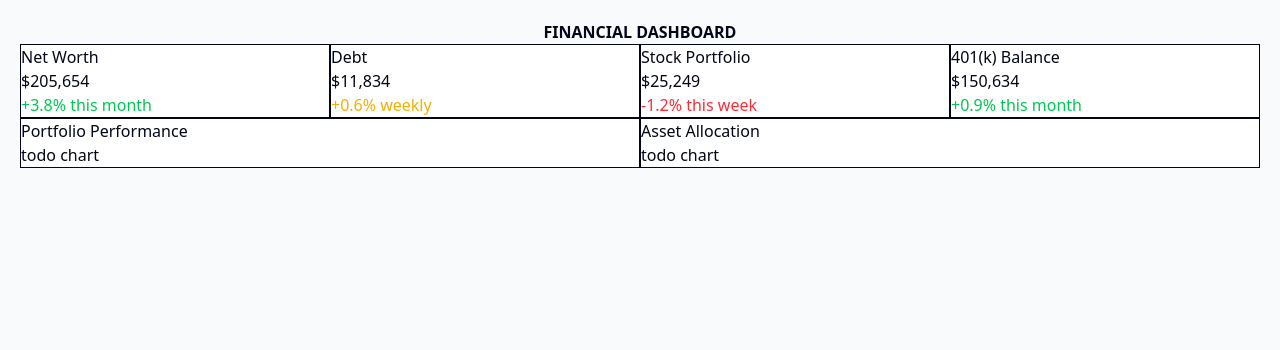
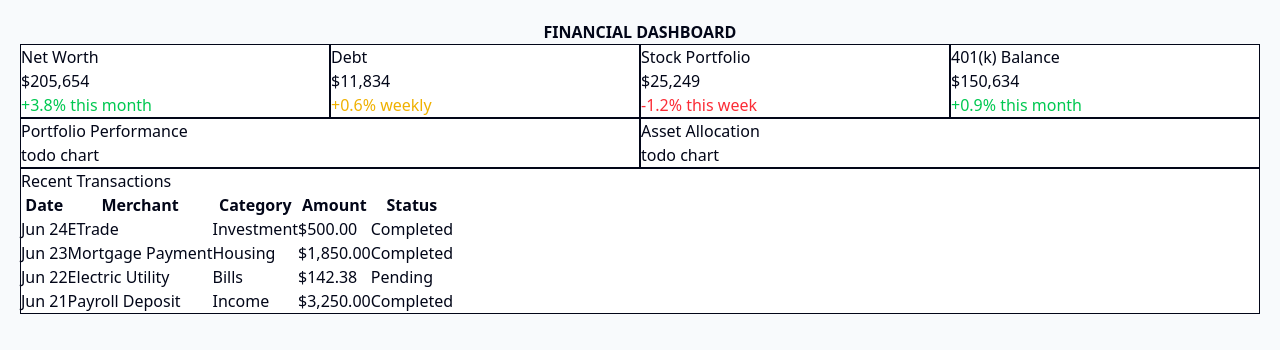
Before and after one commit to Austin-Tillotson/financial-app-project, a Next.js app: page / in a window 1280 px wide. Shown: the top 350 px of the page. Built offline with nearby package versions, Linux system fonts and the light colour scheme.

Commit message:
added initial table

```diff
--- a/src/app/page.tsx
+++ b/src/app/page.tsx
@@ -1,6 +1,7 @@
 import { Body } from "@/components/dashboard/Body";
 import { Header } from "@/components/dashboard/Header";
 import { InfoCardGrid } from "@/components/dashboard/InfoCardGrid";
+import { TransactionsTable } from "@/components/dashboard/TransactionsTable";
 
 export default function Home() {
   return (
@@ -8,6 +9,7 @@ export default function Home() {
       <Header />
       <InfoCardGrid />
       <Body />
+      <TransactionsTable />
     </main>
   );
 }
--- /dev/null
+++ b/src/components/dashboard/TransactionsTable.tsx
@@ -0,0 +1,36 @@
+import { transactions } from "@/data/dashboard";
+import { Card } from "@/components/ui/Card";
+
+export function TransactionsTable() {
+  return (
+    <Card>
+      <section>
+        <h2>Recent Transactions</h2>
+
+        <table>
+          <thead>
+            <tr>
+              <th>Date</th>
+              <th>Merchant</th>
+              <th>Category</th>
+              <th>Amount</th>
+              <th>Status</th>
+            </tr>
+          </thead>
+
+          <tbody>
+            {transactions.map((transaction) => (
+              <tr key={`${transaction.date}-${transaction.merchant}`}>
+                <td>{transaction.date}</td>
+                <td>{transaction.merchant}</td>
+                <td>{transaction.category}</td>
+                <td>{transaction.amount}</td>
+                <td>{transaction.status}</td>
+              </tr>
+            ))}
+          </tbody>
+        </table>
+      </section>
+    </Card>
+  );
+}
--- a/src/data/dashboard.ts
+++ b/src/data/dashboard.ts
@@ -33,3 +33,42 @@ export const infoCards: InfoCardData[] = [
     trend: "positive",
   },
 ];
+
+export type TransactionData = {
+  date: string;
+  merchant: string;
+  category: string;
+  amount: string;
+  status: "Completed" | "Pending" | "Scheduled";
+};
+
+export const transactions: TransactionData[] = [
+  {
+    date: "Jun 24",
+    merchant: "ETrade",
+    category: "Investment",
+    amount: "$500.00",
+    status: "Completed",
+  },
+  {
+    date: "Jun 23",
+    merchant: "Mortgage Payment",
+    category: "Housing",
+    amount: "$1,850.00",
+    status: "Completed",
+  },
+  {
+    date: "Jun 22",
+    merchant: "Electric Utility",
+    category: "Bills",
+    amount: "$142.38",
+    status: "Pending",
+  },
+  {
+    date: "Jun 21",
+    merchant: "Payroll Deposit",
+    category: "Income",
+    amount: "$3,250.00",
+    status: "Completed",
+  },
+];
```
